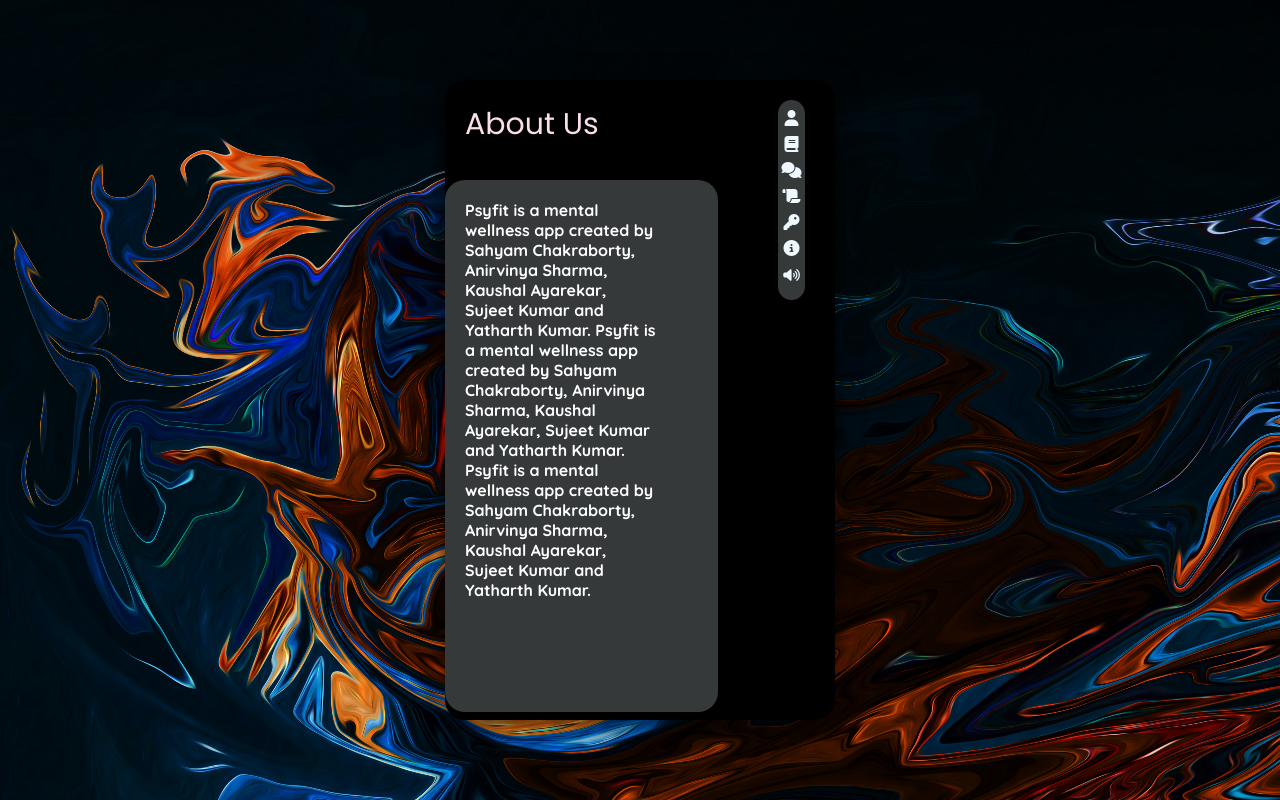
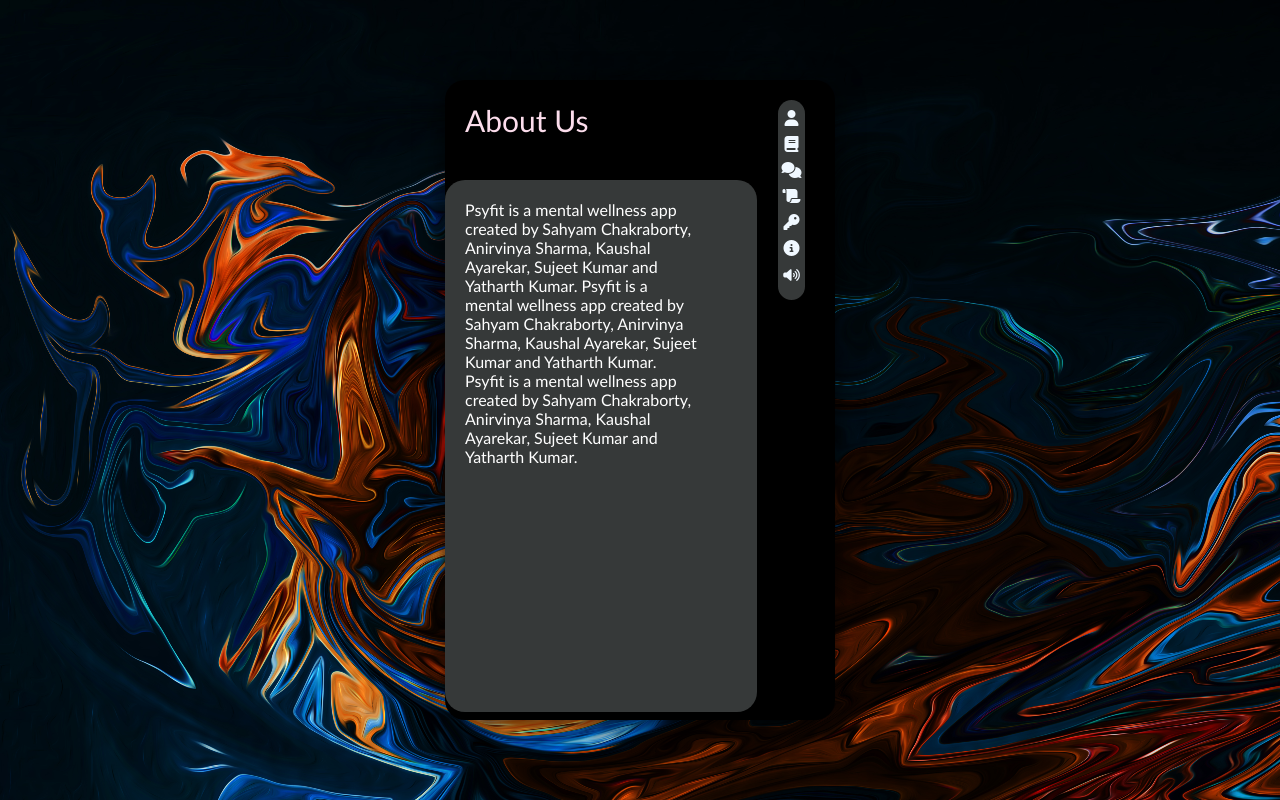
Before and after one commit to Yagura18/Pysfit, a PHP site: page /aboutus.html in a window 1280 px wide. Run offline with PHP 8.4, Linux system fonts and the light colour scheme; some libraries are stand-ins or nearby versions.

Commit message:
Update aboutus.css

```diff
--- a/Psyfit/css/aboutus.css
+++ b/Psyfit/css/aboutus.css
@@ -12,12 +12,12 @@
 .Abts
 {
   background-color: rgba(54, 57, 57, 1);
-  width: 70%;
+  width: 80%;
   border-radius: 20px;
   padding: 20px;
   height: 83%;
   text-align: left;
-  font-family: 'Quicksand', sans-serif;
+  font-family: Futura, "Trebuchet MS", Arial, sans-serif;
     overflow: scroll;
 }
       .Abts::-webkit-scrollbar {
@@ -51,7 +51,7 @@
   margin-bottom: 40px;
   border-radius: 40px;
   height: 6%;
-  font-family: 'Poppins',sans-serif;
+  font-family: Futura, "Trebuchet MS", Arial, sans-serif;
   font-size: 24px;
   text-align: left;
   font-weight: SemiBold;
@@ -83,3 +83,11 @@
   top:20px;
   right: 30px;
 }
+a{
+  color: inherit;
+  text-decoration:  none;
+}
+i{
+  color:#348e89;
+  padding-bottom: 10px;
+}
```
